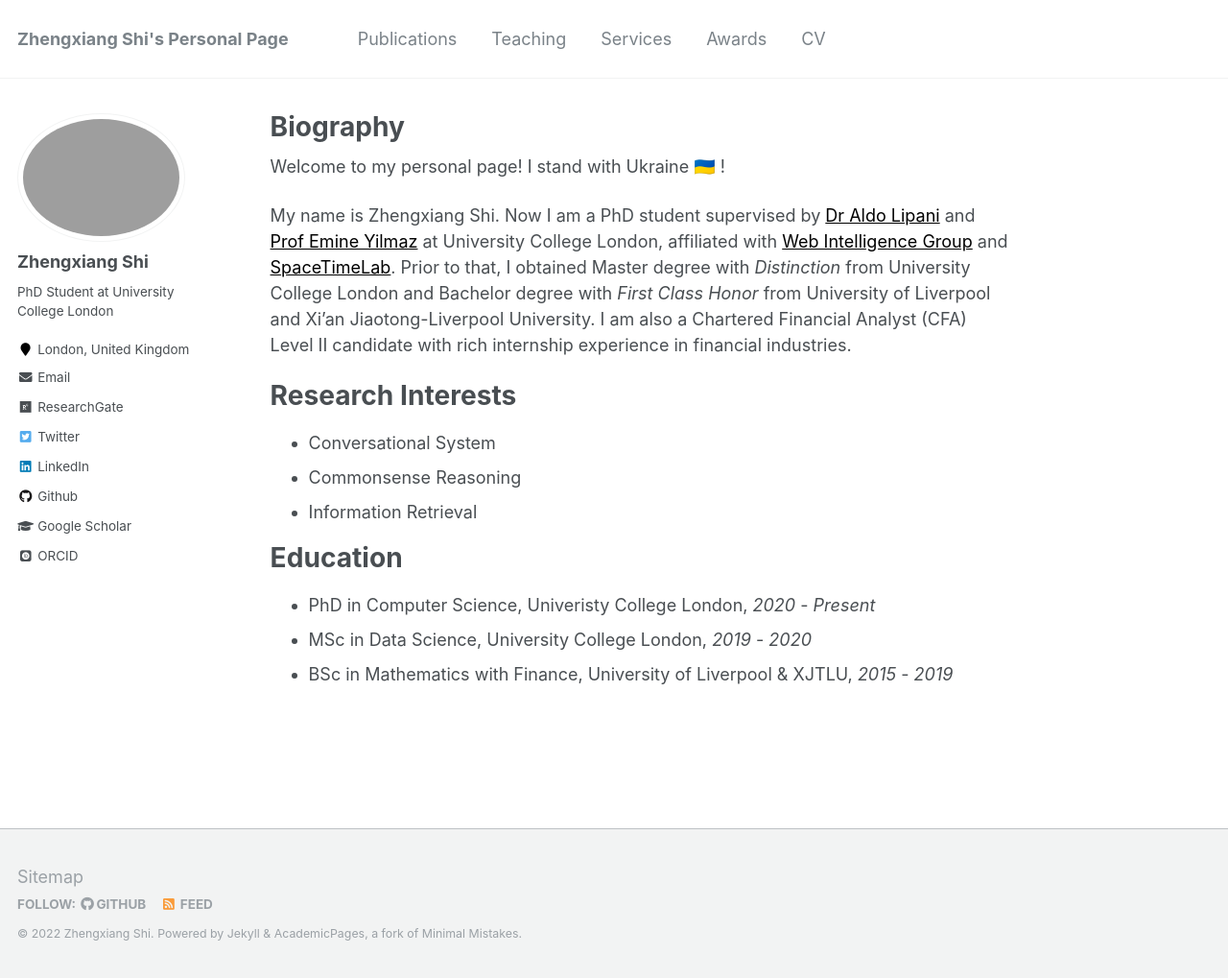
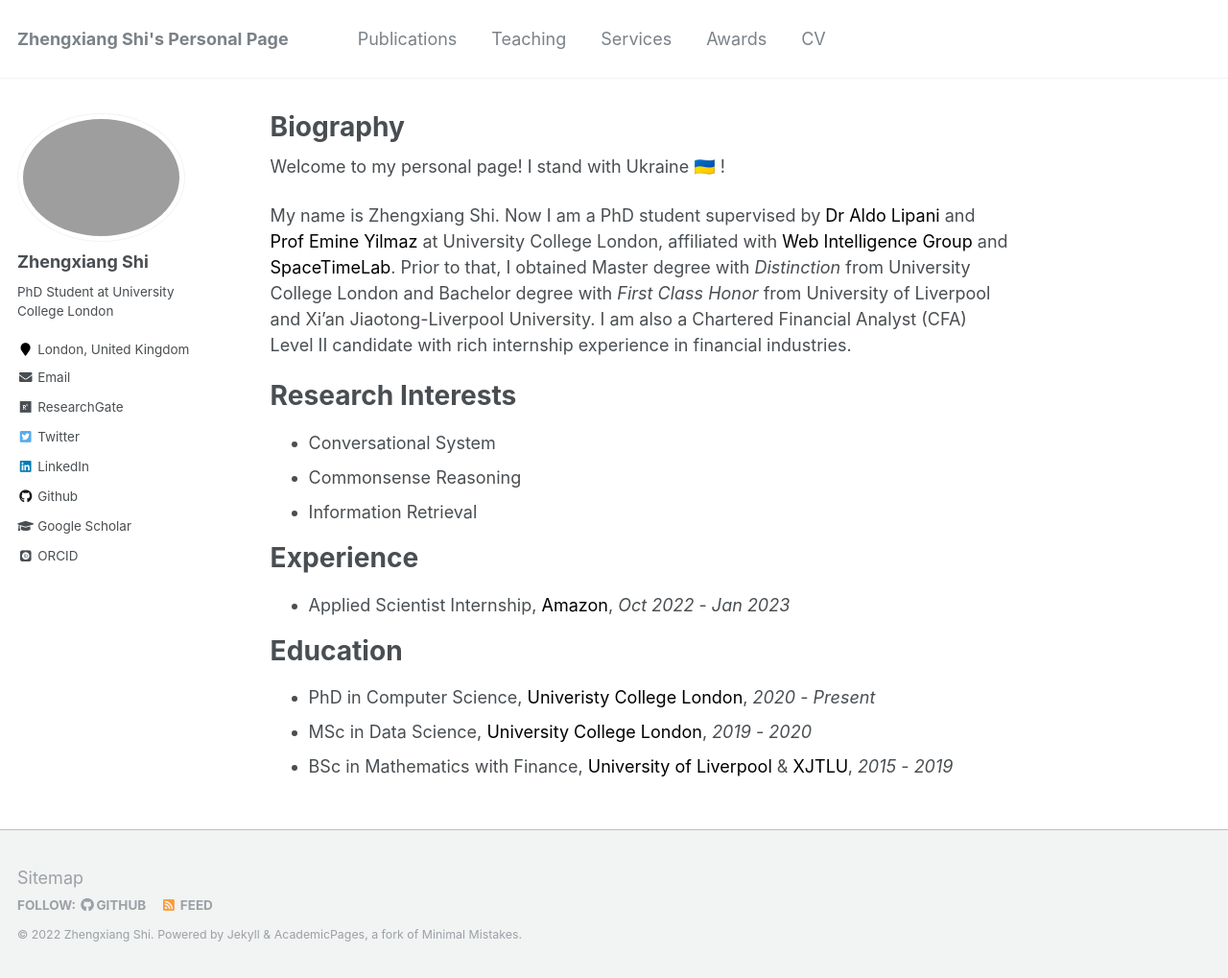
Before and after one commit to ZhengxiangShi/zhengxiangshi.github.io, a Jekyll site: the page built from _pages/about.md, in a window 1280 px wide and 1019 px high. Shown: the whole window at 96% size. Built offline with Jekyll 4.4.1, drawn with Linux system fonts in a browser that asks for light colours; emoji names are drawn with the system emoji font; some web fonts are replaced.

Commit message:
add amazon internship information

```diff
--- a/_pages/about.md
+++ b/_pages/about.md
@@ -7,6 +7,26 @@ redirect_from:
   - /about/
   - /about.html
 ---
+
+<head>
+<style>
+a:link {
+  text-decoration: none;
+}
+
+a:visited {
+  text-decoration: none;
+}
+
+a:hover {
+  text-decoration: underline;
+}
+
+a:active {
+  text-decoration: underline;
+}
+</style>
+</head>
 
 <!-- ------ -->
 Welcome to my personal page! I stand with Ukraine :ukraine: !
@@ -23,11 +43,17 @@ Research Interests
 - Commonsense Reasoning
 - Information Retrieval
 
+Experience
+======
+- Applied Scientist Internship, <a href="https://www.amazon.science/" style="color:black">Amazon</a>, *Oct 2022* - *Jan 2023*
+<!-- - Alexa Prize TaskBot Challenge, <a href="https://www.amazon.science/academic-engagements/ten-university-teams-selected-to-participate-in-alexa-prize-taskbot-challenge" style="color:black">Amazon</a>, *May 2021 - May 2022* -->
+
 Education
 ======
-- PhD in Computer Science, Univeristy College London, *2020* - *Present*
-- MSc in Data Science, University College London, *2019* - *2020*
-- BSc in Mathematics with Finance, University of Liverpool & XJTLU, *2015* - *2019*
+- PhD in Computer Science, <a href="http://ucl.ac.uk/" style="color:black">Univeristy College London</a>, *2020* - *Present*
+- MSc in Data Science, <a href="http://ucl.ac.uk/" style="color:black">University College London</a>, *2019* - *2020*
+- BSc in Mathematics with Finance, <a href="https://www.liverpool.ac.uk/" style="color:black">University of Liverpool</a> & <a href="https://www.xjtlu.edu.cn/en/" style="color:black">XJTLU</a>, *2015* - *2019*
+
 <!-- - BSc in Mathematics with Finance, Xi'an Jiaotong-Liverpool University, *2015* - *2017*  -->
 <!-- :mortar_board:   -->
 
@@ -39,16 +65,49 @@ Education
 
 <!-- **Markdown generator**
 
-I have also created [a set of Jupyter notebooks](https://github.com/academicpages/academicpages.github.io/tree/master/markdown_generator
-) that converts a CSV containing structured data about talks or presentations into individual markdown files that will be properly formatted for the academicpages template. The sample CSVs in that directory are the ones I used to create my own personal website at stuartgeiger.com. My usual workflow is that I keep a spreadsheet of my publications and talks, then run the code in these notebooks to generate the markdown files, then commit and push them to the GitHub repository.
 
-How to edit your site's GitHub repository
-------
-Many people use a git client to create files on their local computer and then push them to GitHub's servers. If you are not familiar with git, you can directly edit these configuration and markdown files directly in the github.com interface. Navigate to a file (like [this one](https://github.com/academicpages/academicpages.github.io/blob/master/_talks/2012-03-01-talk-1.md) and click the pencil icon in the top right of the content preview (to the right of the "Raw | Blame | History" buttons). You can delete a file by clicking the trashcan icon to the right of the pencil icon. You can also create new files or upload files by navigating to a directory and clicking the "Create new file" or "Upload files" buttons.
 
-Example: editing a markdown file for a talk
-![Editing a markdown file for a talk](/images/editing-talk.png)
+<!--
+<div id="education">
+<div class="namecard">
+<table style="border-collapse: collapse; border: none;">
 
-For more info
-------
-More info about configuring academicpages can be found in [the guide](https://academicpages.github.io/markdown/). The [guides for the Minimal Mistakes theme](https://mmistakes.github.io/minimal-mistakes/docs/configuration/) (which this theme was forked from) might also be helpful. -->
+    <tr style="border:none; line-height:1.0">
+    <td style="border: none;" width="2%"></td>
+    <td class="logo-img-td" style="border: none;" width="8%"> <a href="https://www.ucl.ac.uk/"><img src="images/ucl.png" width="100%" align="right" /></a> </td>
+    <td class="logo-txt-td" style="border: none;" width="80%">
+        <p style="line-height:1.5">
+          <span style="font-size:8pt"></span><br />
+          <span style="font-weight:bold; color:black; font-size:12pt">Univeristy College London</span><br />
+          <span style="font-weight:400; color:black; font-size:12pt">PhD in Computer Science</span><br />
+          <span style="font-weight:400; color:black; font-size:12pt">2020 - Present</span>
+        </p>
+    </td>
+    </tr>
+
+    <tr style="border: none;">
+    <td style="border: none;" width="2%"></td>
+    <td class="logo-img-td" style="border: none;" width="8%"> <a href="https://www.ucl.ac.uk/"><img src="images/ucl.png" width="100%" /></a> </td>
+    <td class="logo-txt-td" style="border: none;" width="80%">
+        <p style="line-height:1.5">
+          <span style="font-size:8pt"></span><br />
+          <span style="font-weight:bold; color:black; font-size:12pt">Univeristy College London</span><br />
+          <span style="font-weight:400; color:black; font-size:12pt">MSc in Data Science</span><br />
+          <span style="font-weight:400; color:black; font-size:12pt">2019 - 2020</span>
+        </p>
+    </td>
+    </tr>
+
+    <tr style="border: none;">
+    <td style="border: none;" width="2%"></td>
+    <td class="logo-img-td" style="border: none;" width="8%"> <a href="https://www.liverpool.ac.uk/"><img src="images/uol.png" width="100%" /></a> </td>
+    <td class="logo-txt-td" style="border: none;" width="80%">
+        University of Liverpool & XJTLU <br />
+        BSc in Mathematics with Finance <br />
+        2015 - 2019
+    </td>
+    </tr>
+
+</table>
+</div>
+</div> -->
```
Also changed, not shown: images/ucl.png (added), images/uol.jpeg (added), images/uol.png (added).
